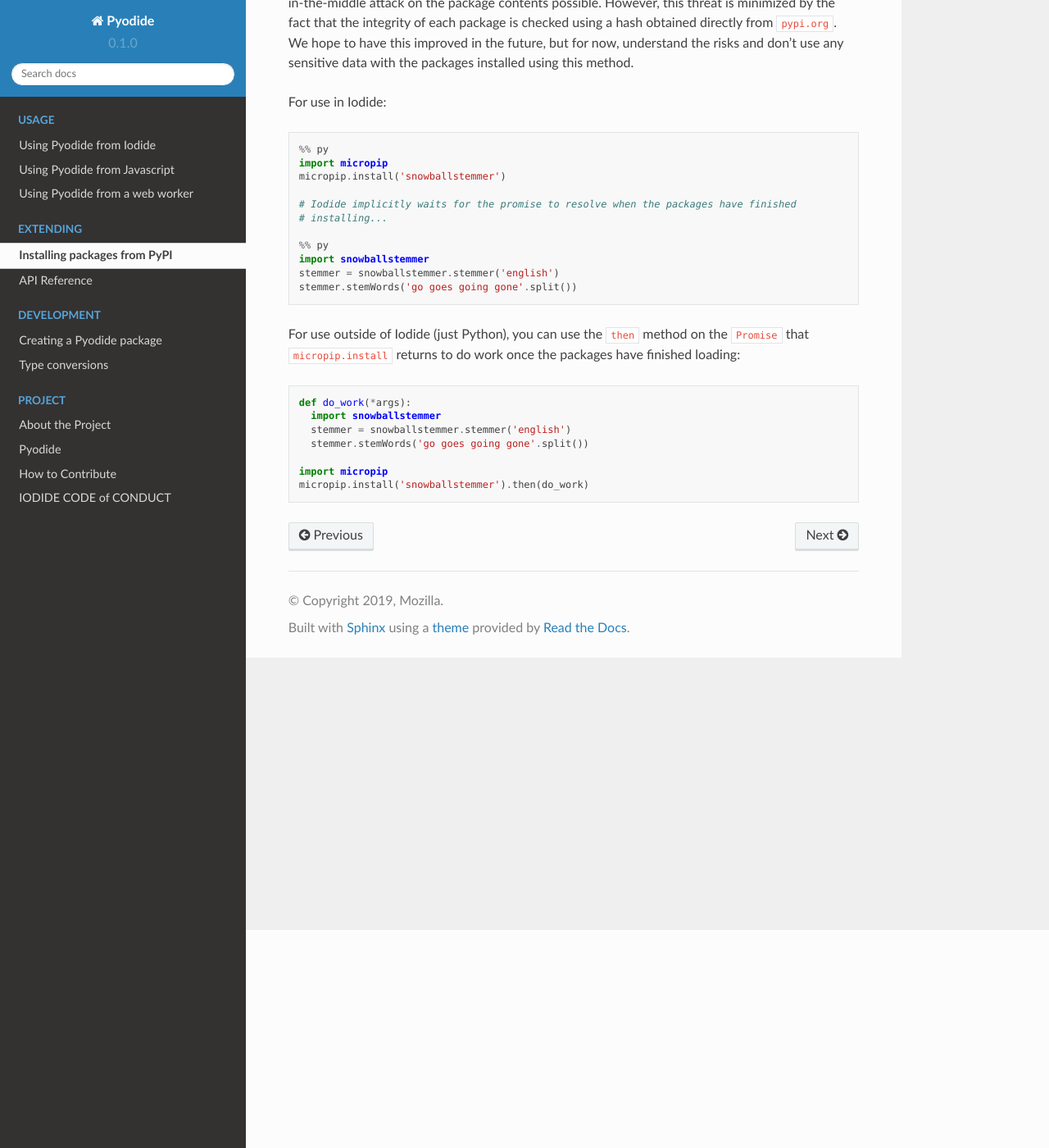
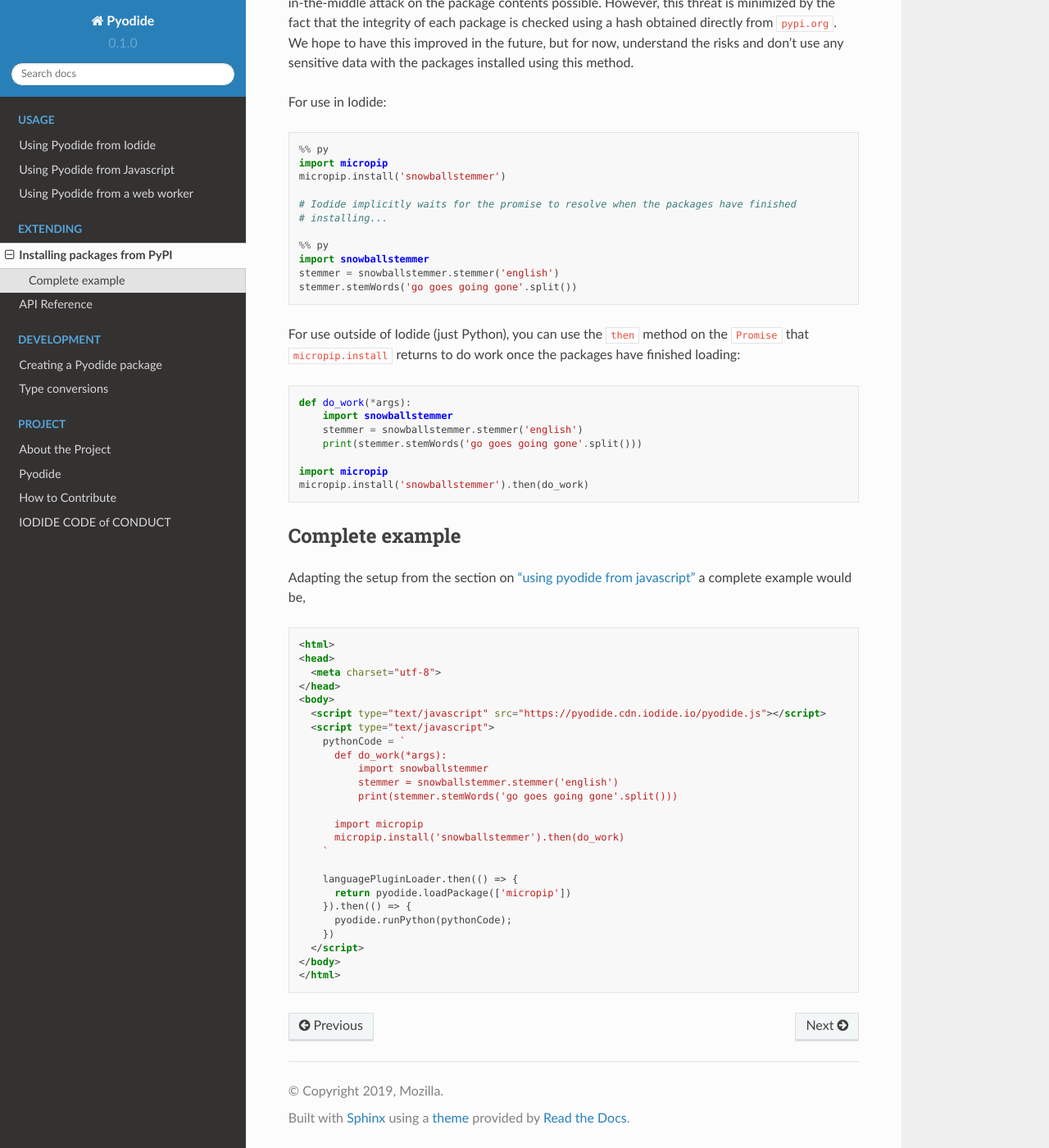
Before and after one commit to pyodide/pyodide, a Sphinx documentation site: the page built from docs/pypi.md, in a window 1280 px wide and 1400 px high, scrolled down 266 px. Shown: the whole window at 82% size. Built offline with Sphinx 7.4.7 and the Read the Docs theme 2.0.0, drawn with Linux system fonts in a browser that asks for light colours; the version number is read from the project's files by our own code.

Commit message:
DOC Complete example for using micropip (#412)

````diff
--- a/docs/pypi.md
+++ b/docs/pypi.md
@@ -33,10 +33,43 @@
 
 ```
 def do_work(*args):
-  import snowballstemmer
-  stemmer = snowballstemmer.stemmer('english')
-  stemmer.stemWords('go goes going gone'.split())
+    import snowballstemmer
+    stemmer = snowballstemmer.stemmer('english')
+    print(stemmer.stemWords('go goes going gone'.split()))
 
 import micropip
 micropip.install('snowballstemmer').then(do_work)
 ```
+
+## Complete example
+
+Adapting the setup from the section on ["using pyodide from
+javascript"](./using_pyodide_from_javascript.html) a complete example would be,
+
+```html
+<html>
+<head>
+  <meta charset="utf-8">
+</head>
+<body>
+  <script type="text/javascript" src="https://pyodide.cdn.iodide.io/pyodide.js"></script>
+  <script type="text/javascript">
+    pythonCode = `
+      def do_work(*args):
+          import snowballstemmer
+          stemmer = snowballstemmer.stemmer('english')
+          print(stemmer.stemWords('go goes going gone'.split()))
+
+      import micropip
+      micropip.install('snowballstemmer').then(do_work)
+    `
+
+    languagePluginLoader.then(() => {
+      return pyodide.loadPackage(['micropip'])
+    }).then(() => {
+      pyodide.runPython(pythonCode);
+    })
+  </script>
+</body>
+</html>
+```
````
